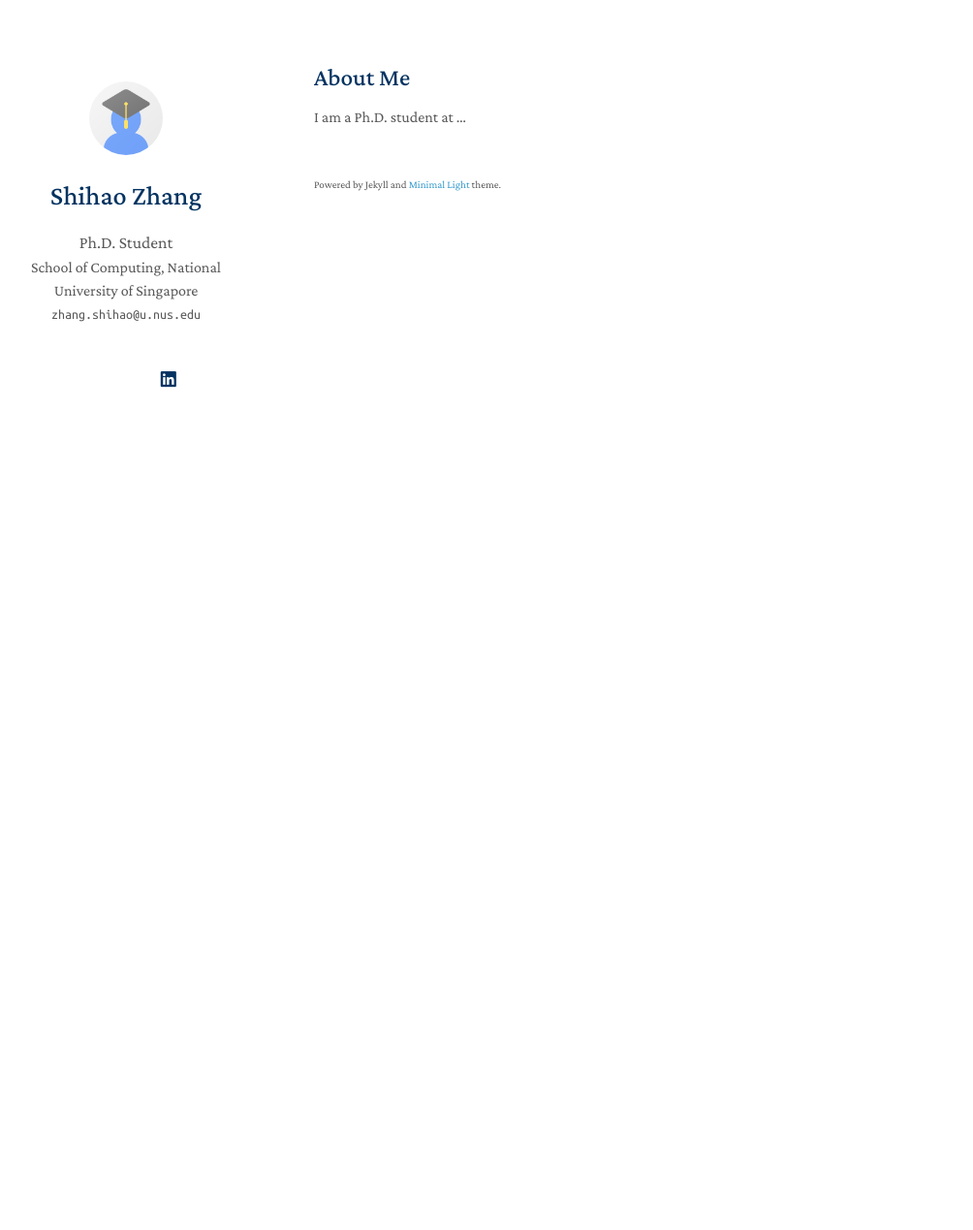
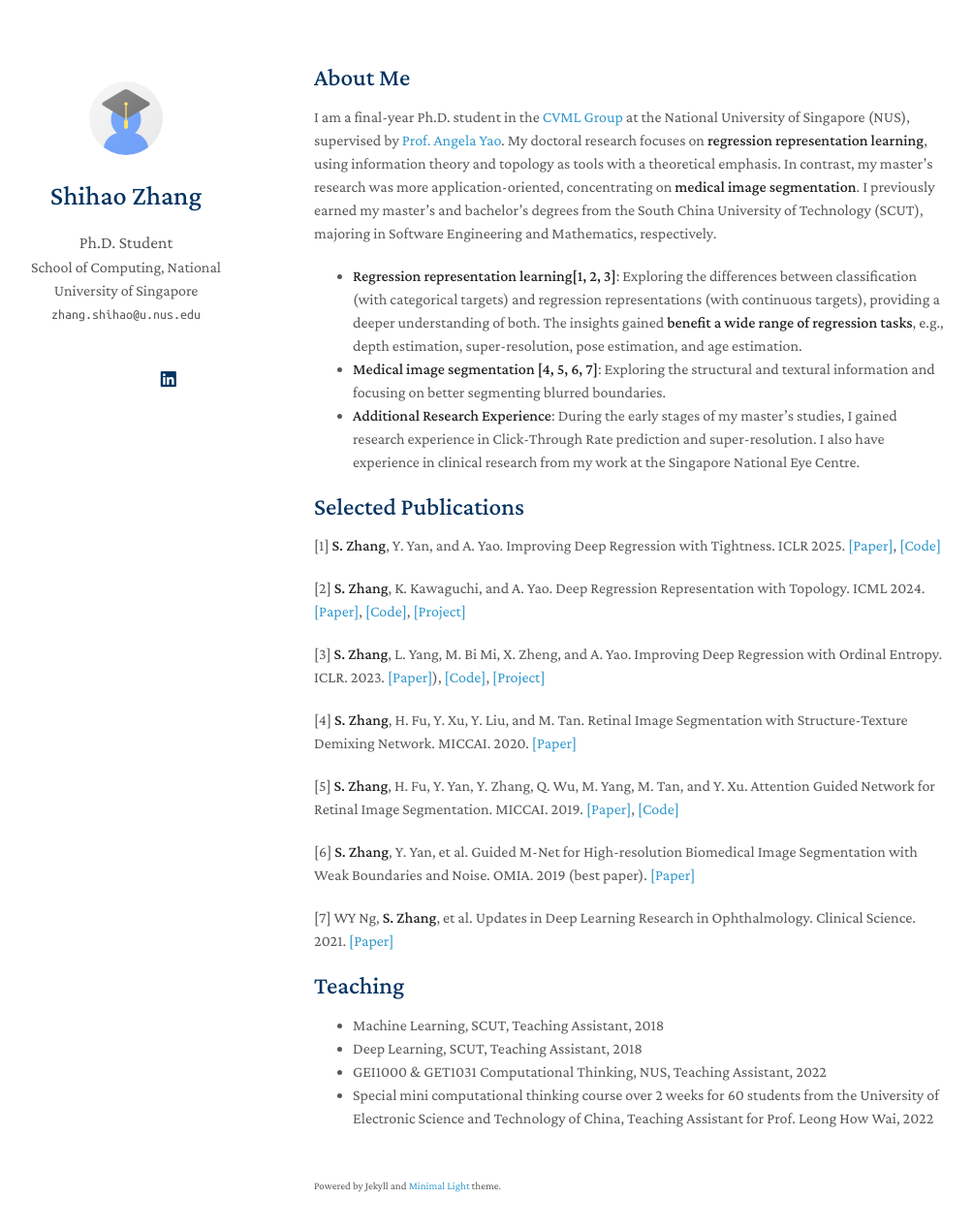
Before and after one commit to needylove/needylove.github.io, a Jekyll site: the page built from index.md, in a window 1280 px wide and 1304 px high. Shown: the top 1269 px of the window at 97% size, without its empty margins (146-1150 px from the left). Built offline with Jekyll 4.4.1, drawn with Linux system fonts in a browser that asks for light colours; a style sheet for code colours, icons or effects is not loaded; our own code applies the rules of GitHub Pages for plain Markdown files.

Commit message:
Update index.md

```diff
--- a/index.md
+++ b/index.md
@@ -4,22 +4,33 @@ layout: homepage
 
 ## About Me
 
-I am a Ph.D. student at ...
+I am a final-year Ph.D. student in the [CVML Group](https://cvml.comp.nus.edu.sg/) at the National University of Singapore (NUS), supervised by [Prof. Angela Yao](https://www.comp.nus.edu.sg/~ayao/). My doctoral research focuses on **regression representation learning**, using information theory and topology as tools with a theoretical emphasis. In contrast, my master’s research was more application-oriented, concentrating on **medical image segmentation**. I previously earned my master’s and bachelor’s degrees from the South China University of Technology (SCUT), majoring in Software Engineering and Mathematics, respectively.
 
-<!--
-## Research Interests
+- **Regression representation learning[1, 2, 3]**:  Exploring the differences between classification (with categorical targets) and regression representations (with continuous targets), providing a deeper understanding of both. The insights gained **benefit a wide range of regression tasks**, e.g., depth estimation, super-resolution, pose estimation, and age estimation.
+- **Medical image segmentation [4, 5, 6, 7]**: Exploring the structural and textural information and focusing on better segmenting blurred boundaries.
+- **Additional Research Experience**: During the early stages of my master’s studies, I gained research experience in Click-Through Rate prediction and super-resolution. I also have experience in clinical research from my work at the Singapore National Eye Centre.
 
-- **Computer Vision:** image recognition, image generation, video captioning
-- **Machine Learning:** meta-learning, incremental learning, transfer learning
 
-## News
+## Selected Publications
 
-- **[Feb. 2020]** Our paper about incremental learning is accepted to CVPR 2020.
-- **[Feb. 2020]** We will host the ACM Multimedia Asia 2020 conference in Singapore!
-- **[Sept. 2019]** Our paper about few-shot learning is accepted to NeurIPS 2019.
-- **[Mar. 2019]** Our paper about few-shot learning is accepted to CVPR 2019.
+[1] **S. Zhang**, Y. Yan, and A. Yao. Improving Deep Regression with Tightness. ICLR 2025. [[Paper]](https://openreview.net/pdf?id=dkoiAGjZV9), [[Code]](https://github.com/needylove/Regression_tightness)
 
-{% include_relative _includes/publications.md %}
+[2] **S. Zhang**, K. Kawaguchi, and A. Yao. Deep Regression Representation with Topology. ICML 2024. [[Paper]](https://arxiv.org/pdf/2404.13904), [[Code]](https://github.com/needylove/PH-Reg), [[Project]](https://needylove.github.io/PH-Reg/)
 
-{% include_relative _includes/services.md %}
--->
+[3] **S. Zhang**, L. Yang, M. Bi Mi, X. Zheng, and A. Yao. Improving Deep Regression with Ordinal Entropy. ICLR. 2023. [[Paper]](https://openreview.net/pdf?id=raU07GpP0P)), [[Code]](https://github.com/needylove/OrdinalEntropy), [[Project]](https://needylove.github.io/PH-Reg/)
+
+[4] **S. Zhang**, H. Fu, Y. Xu, Y. Liu, and M. Tan. Retinal Image Segmentation with Structure-Texture Demixing Network. MICCAI. 2020. [[Paper]](https://arxiv.org/pdf/2008.00817)
+
+[5] **S. Zhang**, H. Fu, Y. Yan, Y. Zhang, Q. Wu, M. Yang, M. Tan, and Y. Xu. Attention Guided Network for Retinal Image Segmentation. MICCAI. 2019. [[Paper]](https://arxiv.org/pdf/1907.12930), [[Code]](https://github.com/HzFu/AGNet)
+
+[6] **S. Zhang**, Y. Yan, et al. Guided M-Net for High-resolution Biomedical Image Segmentation with Weak Boundaries and Noise. OMIA. 2019 (best paper). [[Paper]](https://tanmingkui.github.io/files/publications/Guided.pdf)
+
+[7] WY Ng, **S. Zhang**, et al. Updates in Deep Learning Research in Ophthalmology. Clinical Science. 2021. [[Paper]](https://pubmed.ncbi.nlm.nih.gov/34661658/)
+
+
+## Teaching
+
+- Machine Learning, SCUT, Teaching Assistant, 2018
+- Deep Learning, SCUT, Teaching Assistant, 2018
+- GEI1000 & GET1031 Computational Thinking, NUS, Teaching Assistant, 2022
+- Special mini computational thinking course over 2 weeks for 60 students from the University of Electronic Science and Technology of China, Teaching Assistant for Prof. Leong How Wai, 2022
```
